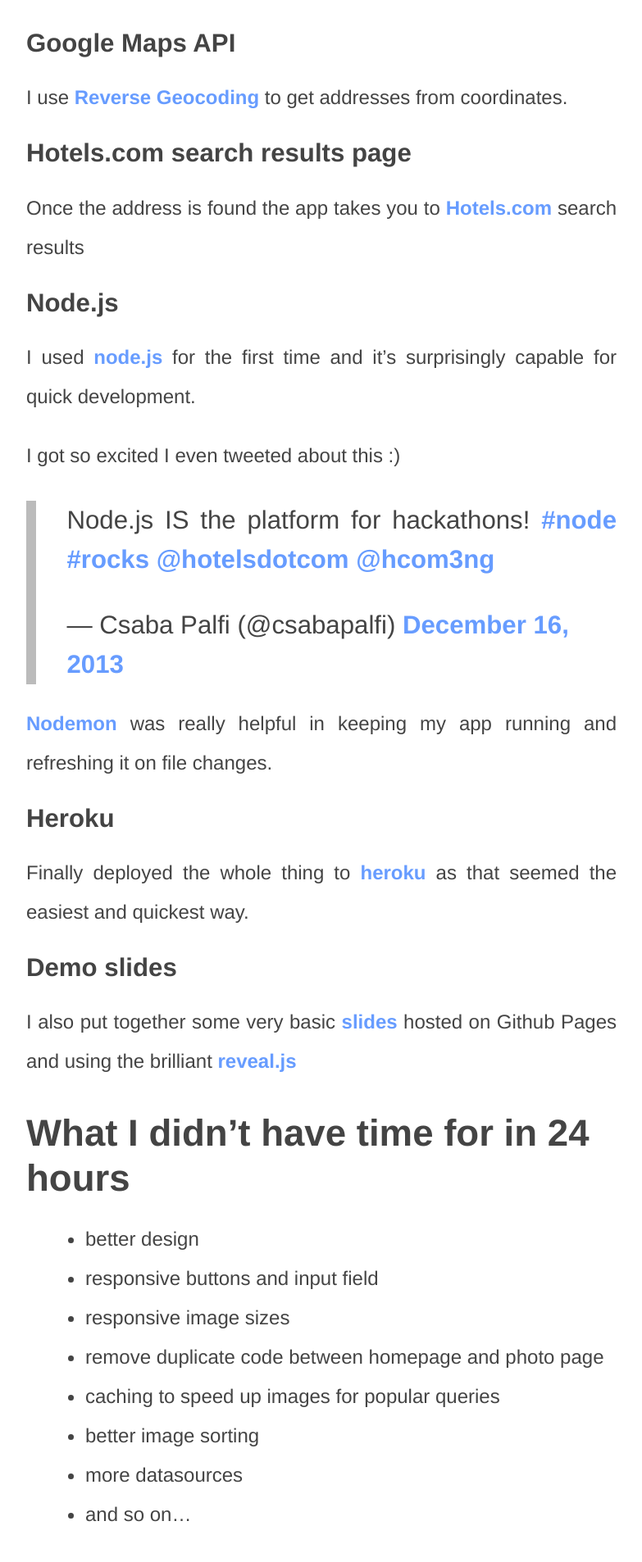
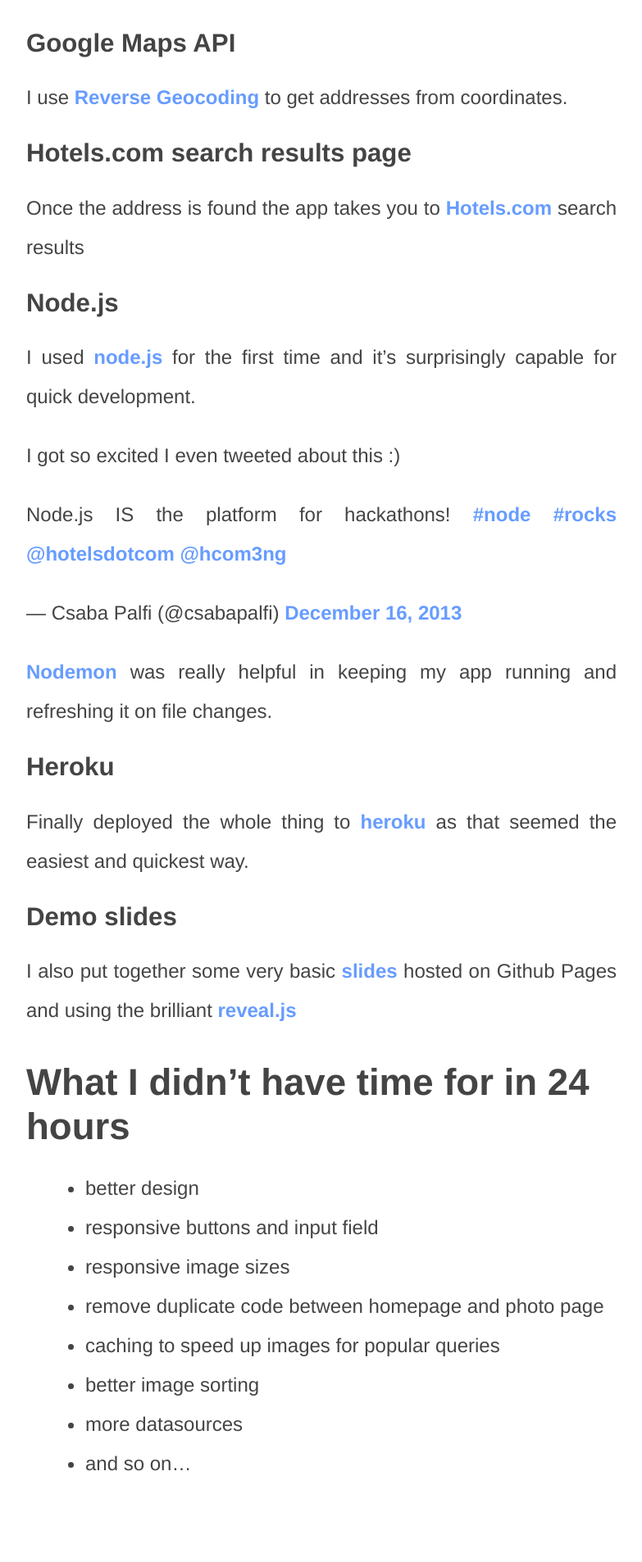
Before and after one commit to dublado/csabapalfi.github.io, a Jekyll site: the page built from _posts/2013-12-17-inspigram.md, in a window 1280 px wide. Shown: the part 1651-3557 px from the top of the page at 82% size, without its empty margins (248-1031 px from the left). Built offline with Jekyll 4.4.1, drawn with Linux system fonts in a browser that asks for light colours; Markdown is read by kramdown in place of the engine named in the settings; comment, search, counter and statistics services are not loaded; after the commit the page ends 3494 px from its top, so only the background shows below that.

Commit message:
more CSS cleanup
Signed-off-by: Csaba Palfi <csaba@palfi.me>

```diff
--- a/_includes/styles.scss
+++ b/_includes/styles.scss
@@ -71,17 +71,6 @@ a:hover {
 strong {
   font-weight: 700;
 }
-blockquote {
-  border-left: 0.4em solid $secondary-color;
-  padding-left: 1.2em;
-  font-size: 1.3em;
-}
-hr {
-  border: 0;
-  height: 1px;
-  margin: 1em 0;
-  background: $secondary-color;
-}
 ul, ol {
   margin-left: 3em;
 }
@@ -107,7 +96,7 @@ header a {
   color: $primary-color;
 }
 header a:hover {
-  text-decoration:none;
+  text-decoration: none;
 }
 
 .follow-icons {
@@ -144,12 +133,6 @@ h2.post-title {
   color: $secondary-color;
 }
 
-/* Large Screens */
-@media only screen and (min-width: 1281px) {
-  html, body {
-    font-size: 1.1em;
-  }
-}
 /* Small Screens */
 @media only screen and (max-width: 800px) {
   body {
```
